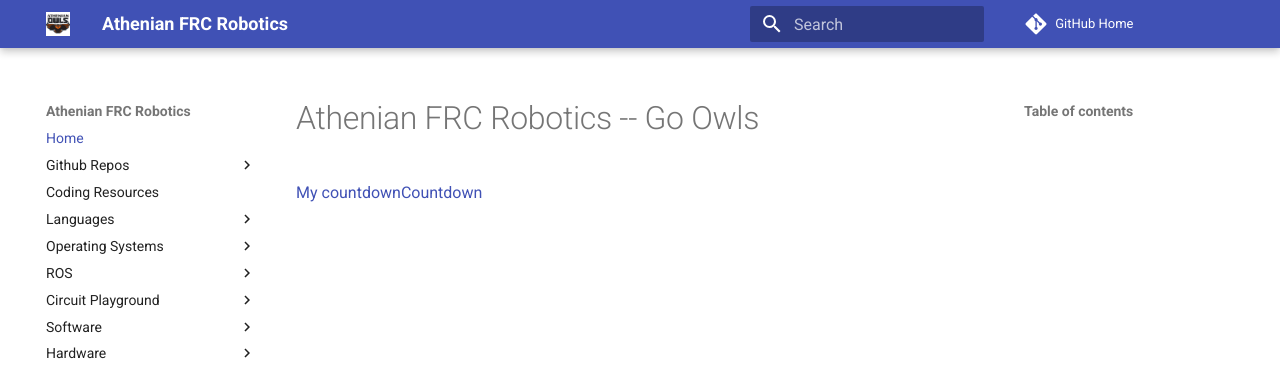
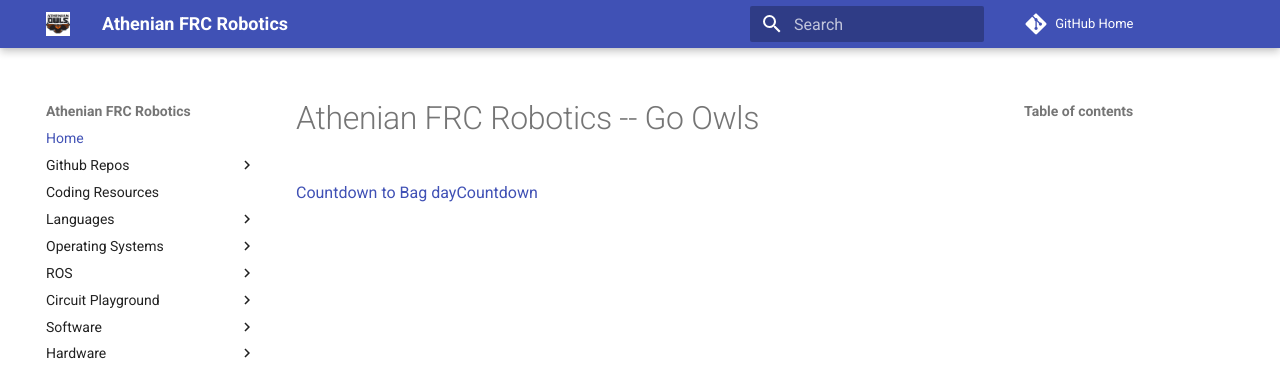
Before and after one commit to athenian-robotics/athenian-robotics-mkdocs, an MkDocs documentation site: the page built from docs/index.md, in a window 1280 px wide. Shown: the top 372 px of the page. Built offline with MkDocs 1.6.1 and Material for MkDocs 9.7.7, drawn with Linux system fonts in a browser that asks for light colours; comment, search, counter and statistics services are not loaded.

Commit message:
Fix counter

```diff
--- a/docs/index.md
+++ b/docs/index.md
@@ -1,5 +1,4 @@
 # Athenian FRC Robotics -- Go Owls
 
-<div data-type="countdown" data-id="1452661" class="tickcounter" style="width: 100%; position: relative; padding-bottom: 25%"><a href="//www.tickcounter.com/countdown/1452661/my-countdown" title="Countdown to Kickoff">My countdown</a><a href="//www.tickcounter.com/" title="Countdown">Countdown</a></div><script>(function(d, s, id) { var js, pjs = d.getElementsByTagName(s)[0]; if (d.getElementById(id)) return; js = d.createElement(s); js.id = id; js.src = "//www.tickcounter.com/static/js/loader.js"; pjs.parentNode.insertBefore(js, pjs); }(document, "script", "tickcounter-sdk"));</script>
-
+<div data-type="countdown" data-id="1452669" class="tickcounter" style="width: 100%; position: relative; padding-bottom: 25%"><a href="//www.tickcounter.com/countdown/1452669/countdown-to-bag-day" title="Countdown to Bag day">Countdown to Bag day</a><a href="//www.tickcounter.com/" title="Countdown">Countdown</a></div><script>(function(d, s, id) { var js, pjs = d.getElementsByTagName(s)[0]; if (d.getElementById(id)) return; js = d.createElement(s); js.id = id; js.src = "//www.tickcounter.com/static/js/loader.js"; pjs.parentNode.insertBefore(js, pjs); }(document, "script", "tickcounter-sdk"));</script>
 ##
```
